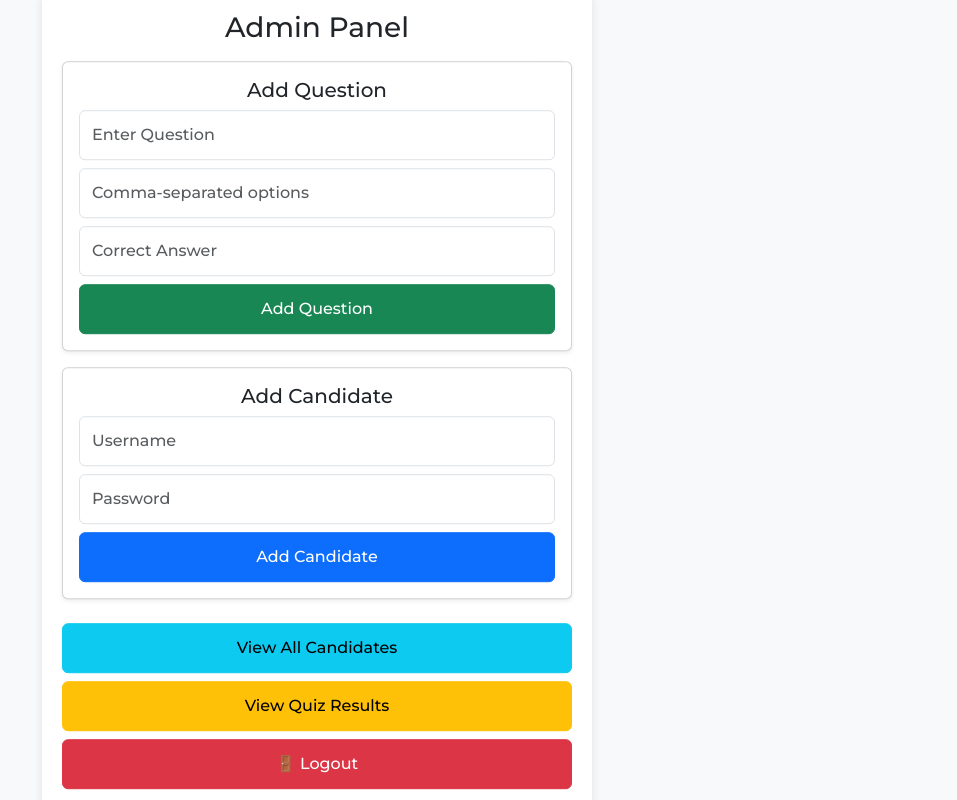
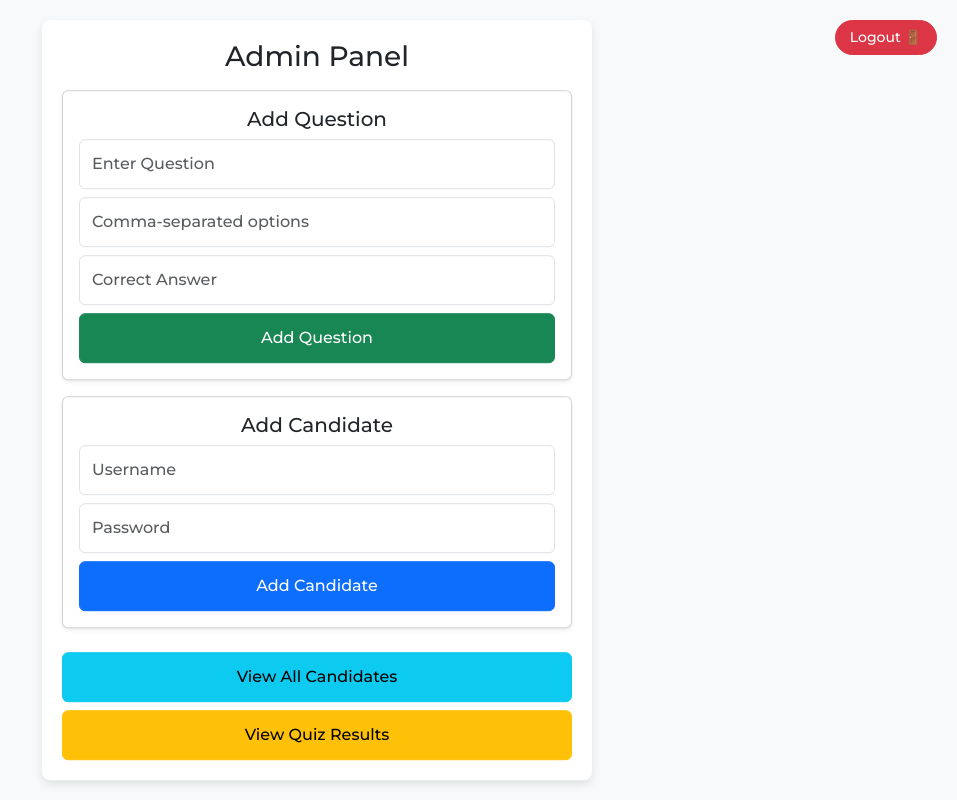
Before and after one commit to naren-s/quiz-app-full, a website: page admin.html in a window 1280 px wide. Shown: the whole page, without its empty margins (323-1280 px from the left). Drawn offline with nearby package versions, Linux system fonts and the light colour scheme; some packages are replaced by stand-ins of ours; sample sign-in values are in the browser's storage; a script that the page names is missing.

Commit message:
Logout button changes

```diff
--- a/admin.html
+++ b/admin.html
@@ -5,6 +5,7 @@
     <link rel="stylesheet" href="https://cdn.jsdelivr.net/npm/bootstrap@5.3.0/dist/css/bootstrap.min.css">
     <link href="https://fonts.googleapis.com/css2?family=Montserrat:wght@500&display=swap" rel="stylesheet">
     <script src="https://cdn.jsdelivr.net/npm/sweetalert2@11"></script>
+
     <style>
         body {
             background-color: #f8f9fa;
@@ -15,7 +16,9 @@
             align-items: center;
             font-family: 'Montserrat', sans-serif;
             font-weight: 500;
+            position: relative;
         }
+
         .admin-container {
             width: 550px;
             padding: 20px;
@@ -28,19 +31,36 @@
             left: 50%;
             transform: translate(-50%, -50%);
         }
+
         .form-control {
             font-size: 16px;
             padding: 12px;
         }
+
         .btn {
             font-size: 16px;
             padding: 12px;
             width: 100%;
         }
+
+        /* 🔹 Fixed Logout Button */
+        .logout-btn {
+            position: absolute;
+            top: 20px;
+            right: 20px;
+            padding: 6px 14px;
+            font-size: 14px;
+            border-radius: 50px;
+            display: inline-block;
+            width: auto; /* Ensures it does not stretch */
+        }
     </style>
 
 </head>
 <body>
+
+    <!-- 🚪 Logout Button (Properly Positioned) -->
+    <button onclick="adminLogout()" class="btn btn-danger logout-btn">Logout 🚪</button>
 
     <div class="admin-container">
         <h3 class="text-center mb-3">Admin Panel</h3>
@@ -69,9 +89,6 @@
         <button onclick="window.location.href='results.html'" class="btn btn-warning mt-2">
             View Quiz Results
         </button>
-
-        <!-- 🚪 Logout Button (NEW) -->
-        <button onclick="adminLogout()" class="btn btn-danger mt-2">🚪 Logout</button>
     </div>
 
     <script>
@@ -84,11 +101,7 @@
         if (!localStorage.getItem("admin")) {
             window.location.href = "admin-login.html";
         }
-    </script>
 
-    </div>
-
-    <script>
         async function addQuestion() {
             const question = document.getElementById('question').value;
             const options = document.getElementById('options').value.split(",");
```
